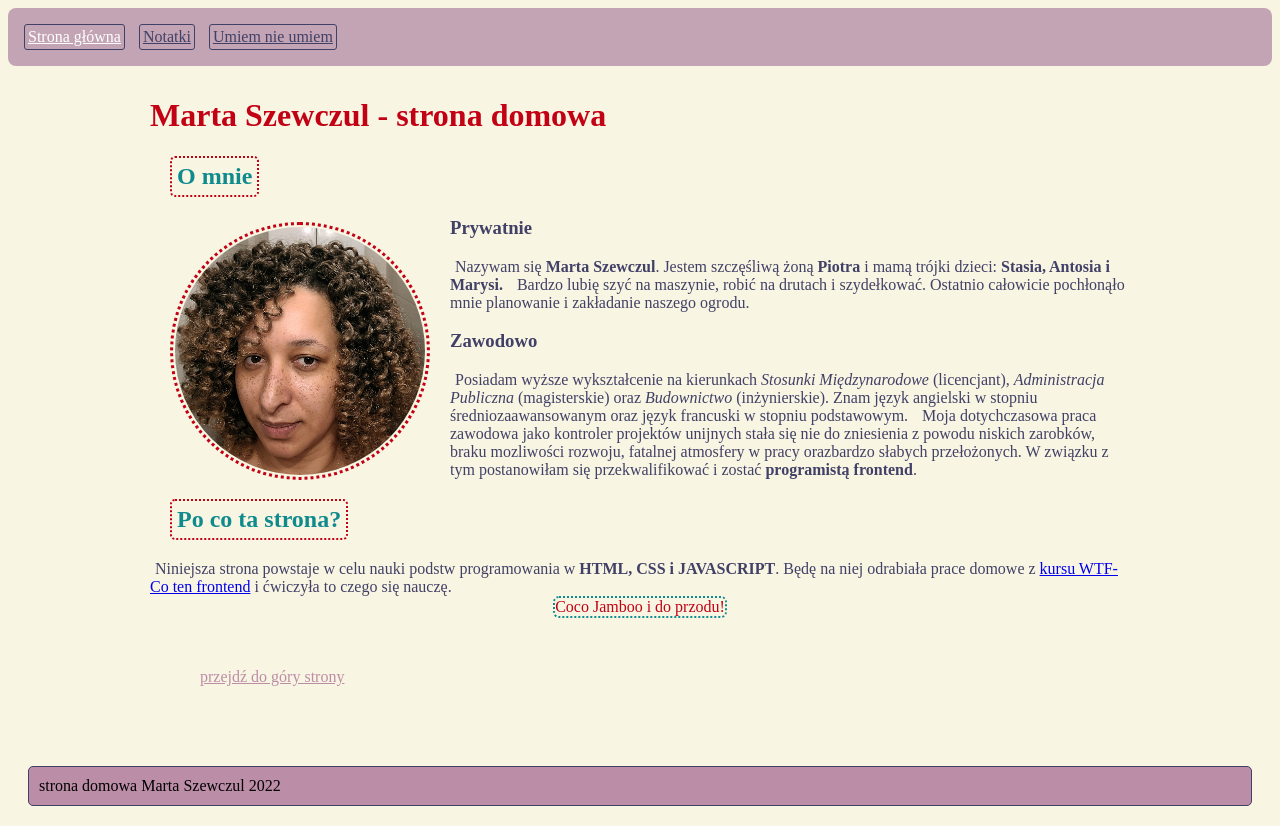
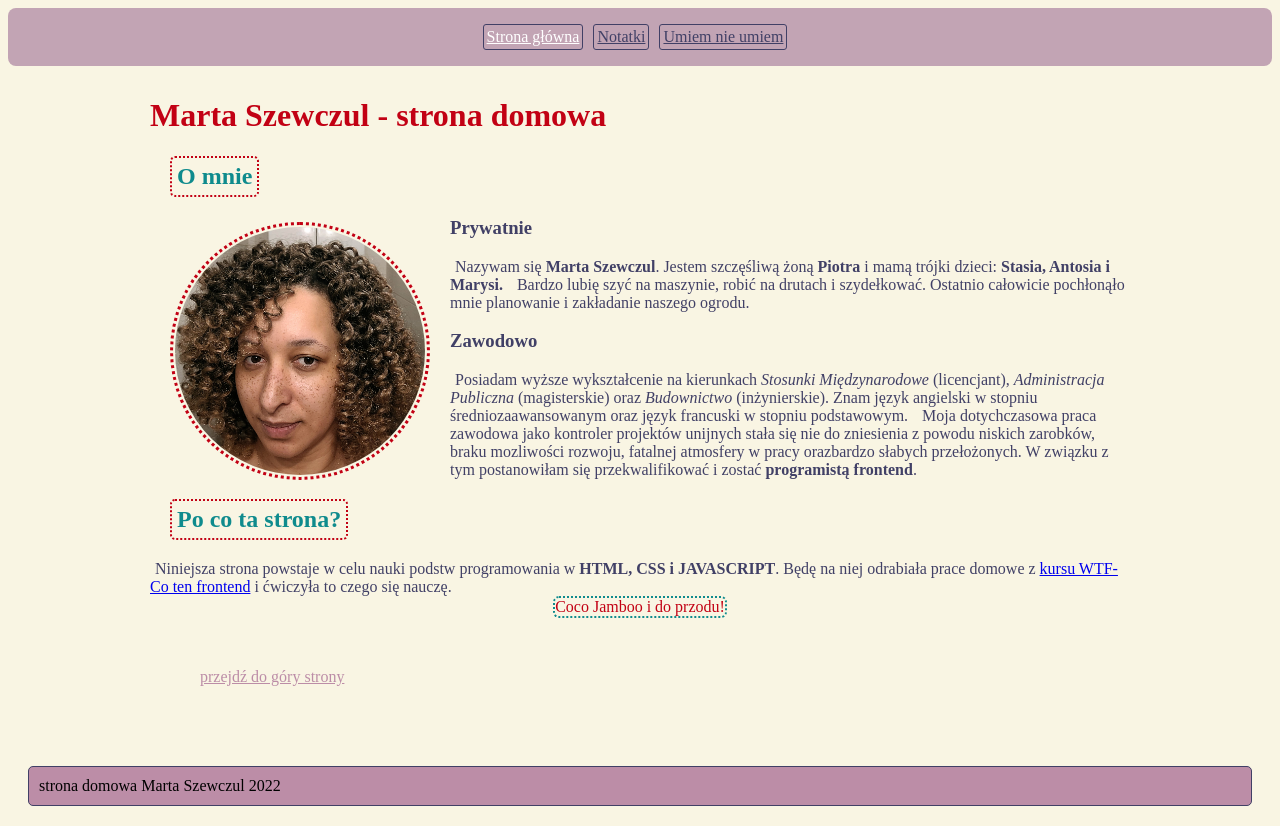
Before and after one commit to martaszewczul/homepage, a plain HTML site: page index.html in a window 1280 px wide. Drawn offline with Linux system fonts and the light colour scheme.

Commit message:
navigation center

```diff
--- a/css/style.css
+++ b/css/style.css
@@ -5,10 +5,12 @@
   background: #c2a4b4;
   padding: 16px;
   border-radius: 8px;
+  display: flex;
+  justify-content: center;
+  align-items: center;
 }
 .navigation__link {
   color: #414066;
-  display: inline-block;
   margin-right: 10px;
   padding: 3px;
   border: #414066 solid 1px;
```
